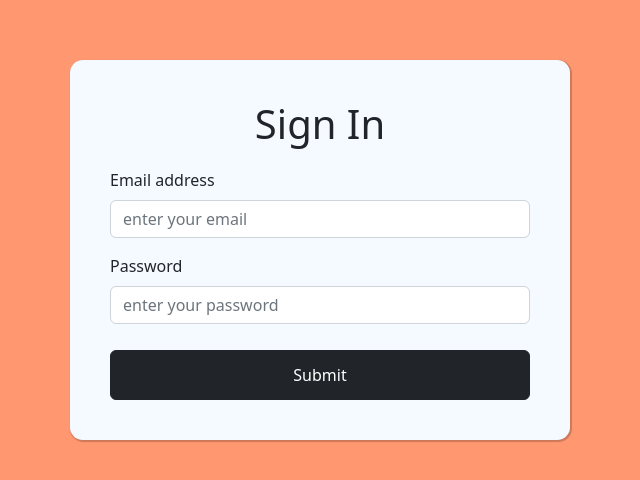
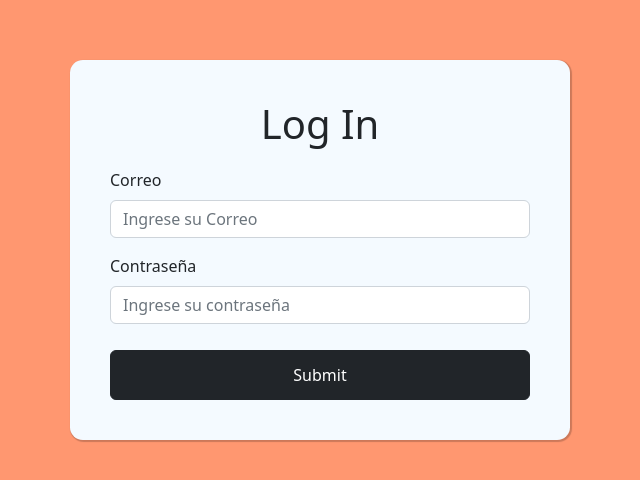
Before and after one commit to saulmarte/Proyecto_Prog_Web, a React (Vite) app: page / in a window 1280 px wide. Shown: the part 150-630 px from the top of the page, without its empty margins (320-960 px from the left). Built offline with nearby package versions, Linux system fonts and the light colour scheme.

Commit message:
more little changes

```diff
--- a/src/components/Login.jsx
+++ b/src/components/Login.jsx
@@ -23,14 +23,14 @@ const Login = ({ user, setisLogged }) => {
     return (
         <section className="login__container">
             <form onSubmit={handleSubmit} className='login'>
-                <h1 className="tittle__sign-In margin-auto">Sign In</h1>
+                <h1 className="tittle__sign-In margin-auto">Log In</h1>
                 <div className="mb-3">
-                    <label htmlFor="exampleInputEmail1" className="form-label">Email address</label>
-                    <input type="email" className="form-control" id="exampleInputEmail1" aria-describedby="emailHelp" placeholder='enter your email' />
+                    <label htmlFor="exampleInputEmail1" className="form-label">Correo</label>
+                    <input type="email" className="form-control" id="exampleInputEmail1" aria-describedby="emailHelp" placeholder='Ingrese su Correo' />
                 </div>
                 <div className="mb-3">
-                    <label htmlFor="exampleInputPassword1" className="form-label">Password</label>
-                    <input type="password" className="form-control" id="exampleInputPassword1" placeholder='enter your password' />
+                    <label htmlFor="exampleInputPassword1" className="form-label">Contraseña</label>
+                    <input type="password" className="form-control" id="exampleInputPassword1" placeholder='Ingrese su contraseña' />
                 </div>
                 <button type="submit" className="btn btn-dark btn-login">Submit</button>
             </form>
```
